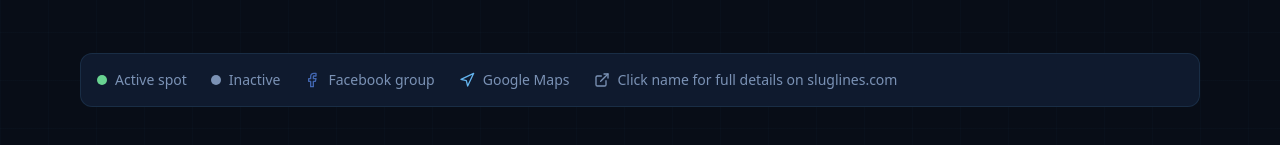
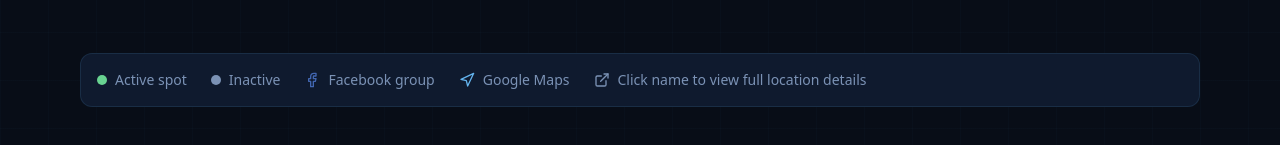
Before and after one commit to cybersecurity-cell/sluglines, a Next.js app: page /spots in a window 1280 px wide. Shown: the part 256-401 px from the top of the page. Built offline with nearby package versions, Linux system fonts and the light colour scheme.

Commit message:
Replace anchor with Link component for slug navigation

```diff
--- a/src/app/spots/page.tsx
+++ b/src/app/spots/page.tsx
@@ -106,9 +106,9 @@ function SpotItem({ name, lat, lng, active, slug, fbUrl }: Spot) {
       <div className="flex items-center gap-2.5 min-w-0">
         <span className="w-2 h-2 rounded-full shrink-0" style={{ background: active ? 'var(--green)' : 'var(--muted)' }}></span>
         {slug ? (
-          <a href={'https://sluglines.com/slug_pickup/' + slug + '/'} target="_blank" rel="noopener noreferrer" className="text-sm hover:text-white transition-colors truncate" style={{ color: active ? 'var(--text)' : 'var(--muted)' }}>
+          <Link href={'/spots/' + slug} className="text-sm hover:text-white transition-colors truncate" style={{ color: active ? 'var(--text)' : 'var(--muted)' }}>
             {name}
-          </a>
+          </Link>
         ) : (
           <span className="text-sm truncate" style={{ color: active ? 'var(--text)' : 'var(--muted)' }}>{name}</span>
         )}
@@ -153,7 +153,7 @@ export default function SpotsPage() {
         <div className="flex items-center gap-2"><span className="w-2.5 h-2.5 rounded-full" style={{ background: 'var(--muted)' }}></span><span style={{ color: 'var(--muted)' }}>Inactive</span></div>
         <div className="flex items-center gap-2"><Facebook className="w-4 h-4" style={{ color: '#4267B2' }} /><span style={{ color: 'var(--muted)' }}>Facebook group</span></div>
         <div className="flex items-center gap-2"><Navigation className="w-4 h-4" style={{ color: 'var(--accent)' }} /><span style={{ color: 'var(--muted)' }}>Google Maps</span></div>
-        <div className="flex items-center gap-2"><ExternalLink className="w-4 h-4" style={{ color: 'var(--muted)' }} /><span style={{ color: 'var(--muted)' }}>Click name for full details on sluglines.com</span></div>
+        <div className="flex items-center gap-2"><ExternalLink className="w-4 h-4" style={{ color: 'var(--muted)' }} /><span style={{ color: 'var(--muted)' }}>Click name to view full location details</span></div>
       </div>
 
       <section className="mb-14">
```
